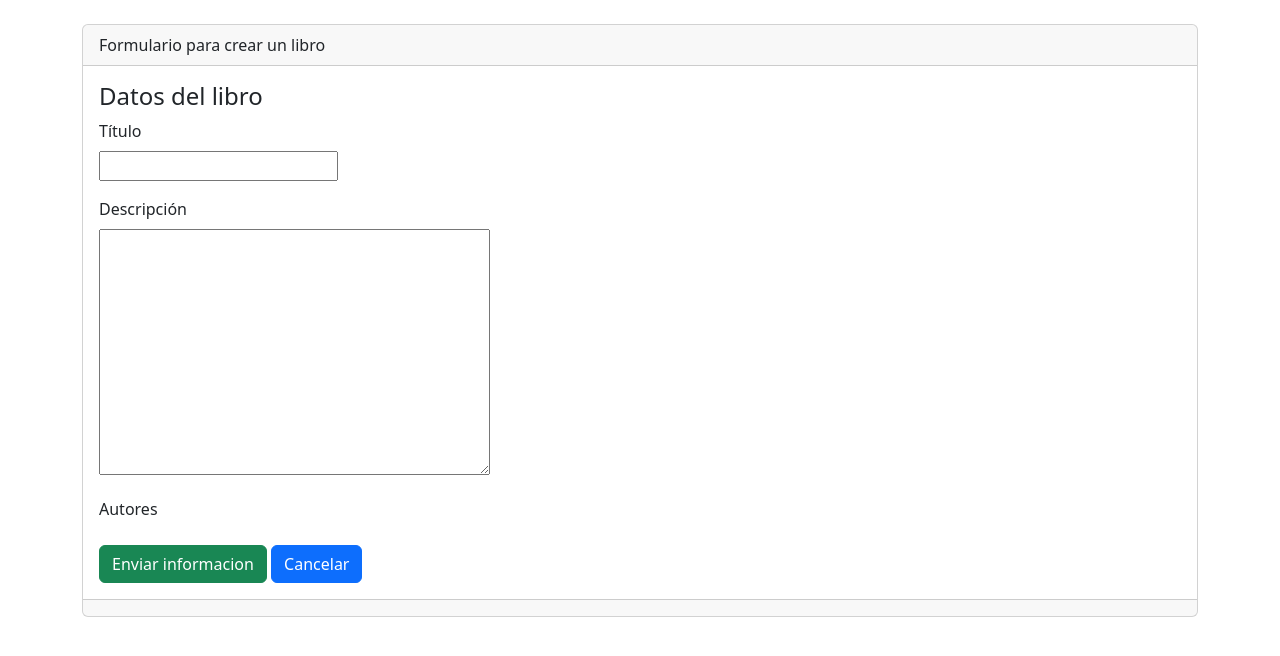
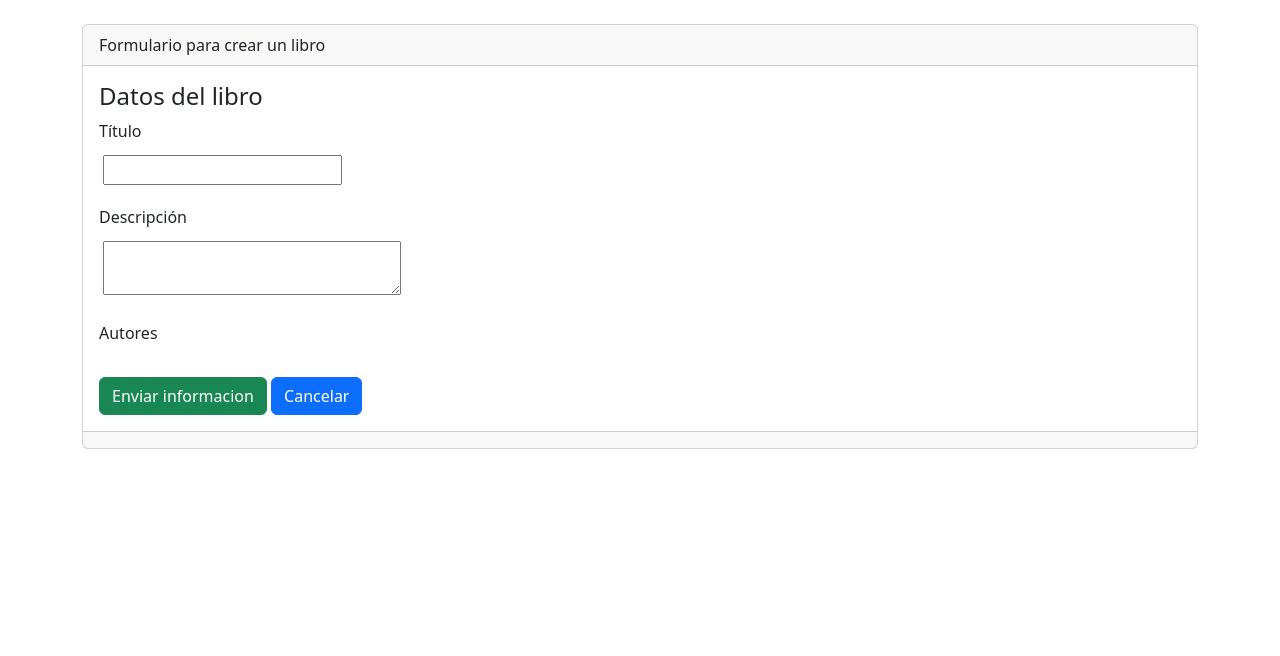
Before and after one commit to IsaelColao/web-libros, a Django app: page /libros/crear in a window 1280 px wide. Shown: the part 112-768 px from the top of the page. Run offline with Django 5.2, Linux system fonts and the light colour scheme; data that the repository does not hold is empty.

Commit message:
ajuste de textarea

```diff
--- a/libreria/forms.py
+++ b/libreria/forms.py
@@ -13,4 +13,5 @@ class LibroForm(forms.ModelForm):
         fields = '__all__'
         widgets = {
             'autores_ids': forms.CheckboxSelectMultiple(attrs={'class': 'checkbox-group'}),
+            'descripcion': forms.Textarea(attrs={'rows': 2, 'cols': 30}),
         }
--- a/libreria/templates/libros/form.html
+++ b/libreria/templates/libros/form.html
@@ -4,9 +4,9 @@
     <div class="mx-auto">
         {% for campo in formulario %}
 
-        <div class="mb-3 mx-auto mr-8">
+        <div class="mb-3  mr-8">
             <label for="" class="form-label">{{ campo.label }}</label>
-            <div class="mb-3 ">
+            <div class="mb-3 p-1">
                 {{ campo }}
             </div>
 
```
